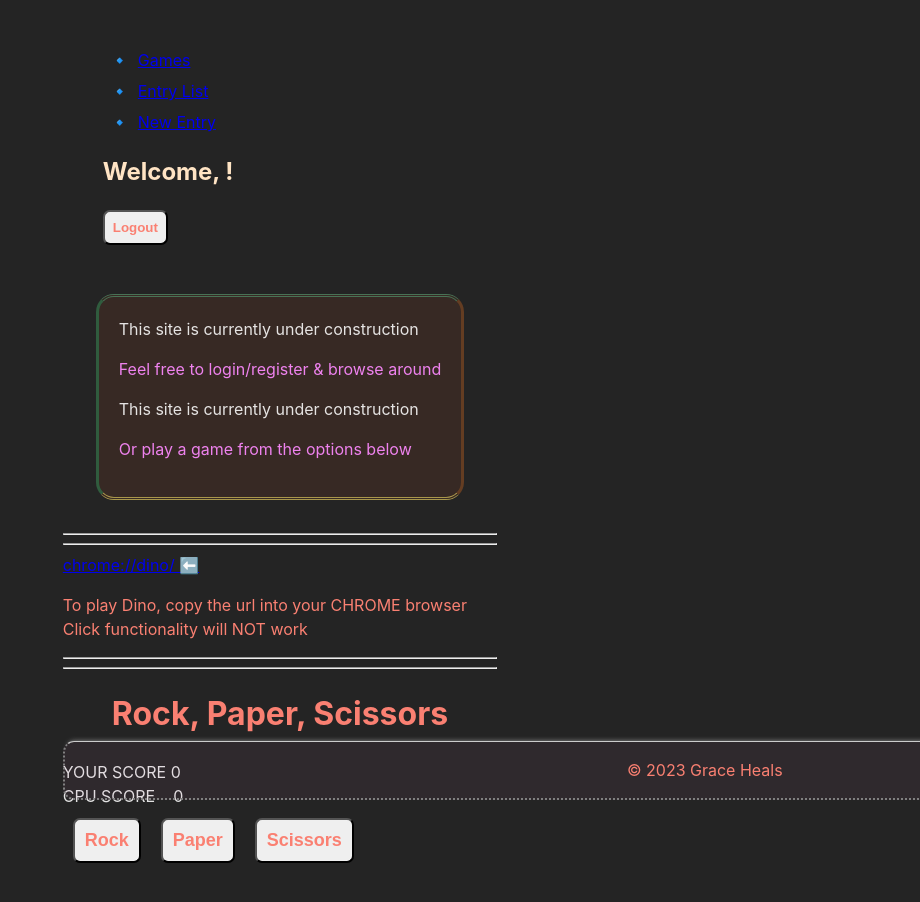
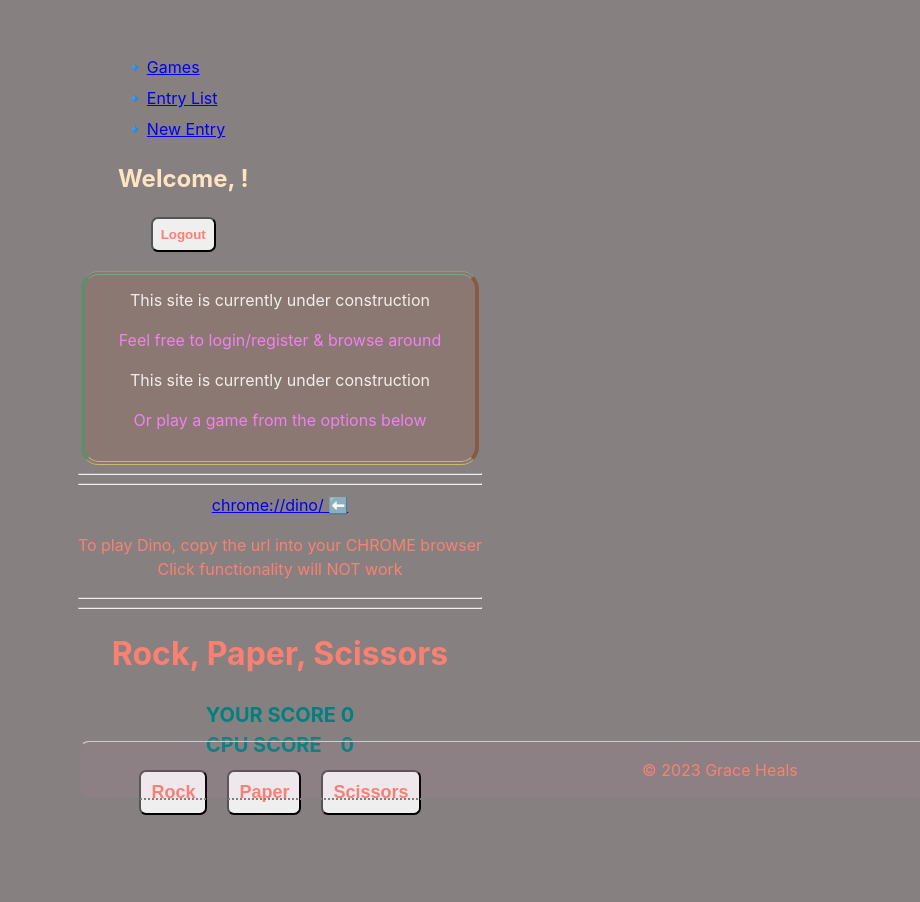
Before and after one commit to anickacodes/journal_app, a React (Vite) app: page /home in a window 1280 px wide. Shown: the top 902 px of the page, without its empty margins (360-1280 px from the left). After the commit the page ends 857 px from the top, so only its background shows below. Built offline with nearby package versions, Linux system fonts and the light colour scheme; sample sign-in values are in the browser's storage.

Commit message:
styling, layout

```diff
--- a/src/App.css
+++ b/src/App.css
@@ -2,5 +2,5 @@
   max-width: 1200px;
   margin: 0 auto;
   padding: 2rem;
-  /* text-align: center; */
+  text-align: center;
 }
--- a/src/Games/RPS.jsx
+++ b/src/Games/RPS.jsx
@@ -29,10 +29,18 @@ const RPS = () => {
   }
     const handleRoundEnd = () => {
       if (points.user >= 5) {
-        setResult(`Congratulations! You win the game! Your score: ${points.user}, CPU score: ${points.cpu}`);
+        setResult(<div>
+          Congratulations! You win the game!
+          <br />
+          Your Score: {points.user} | CPU score: {points.cpu}
+        </div>);
         setPoints((prevPoints) => ({ ...prevPoints, user: 0, cpu: 0 }));
       } else if (points.cpu >= 5) {
-        setResult(`Sorry, you lost the game. Better luck next time! CPU score: ${points.cpu} Your score: ${points.user}`);
+        setResult(<div>
+          Sorry, you lost the game. Better luck next time!
+          <br />
+          Your Score: {points.user} | CPU score: {points.cpu}
+        </div>);
         setPoints((prevPoints) => ({ ...prevPoints, user: 0, cpu: 0 }));
       } else {
         setResult(null);
@@ -44,8 +52,10 @@ const RPS = () => {
   return (
     <div>
       <h1>Rock, Paper, Scissors</h1>
+      <div className="scores_container" style={{fontSize:20, color: 'teal', fontWeight: 'bold', textShadow: 'unset'}}>
       <div>YOUR SCORE {points.user}</div>
       <div>CPU SCORE &nbsp;&nbsp; {points.cpu}</div>
+      </div>
       <button
         style={{
           fontSize: "18px",
@@ -90,7 +100,7 @@ const RPS = () => {
       </button>
       {result && (
         <div>
-          <p id="result">{result}</p>
+          <p id="result" style={{ fontSize: 19, color: 'salmon', marginTop: '10px' }}>{result}</p>
           <button
             onClick={() => {
               setPoints({ user: 0, cpu: 0 });
--- a/src/index.css
+++ b/src/index.css
@@ -5,7 +5,7 @@
 
   color-scheme: light dark;
   color: rgba(255, 255, 255, 0.87);
-  background-color: #242424;
+  background-color: #2d202091;
 
   font-synthesis: none;
   text-rendering: optimizeLegibility;
--- a/src/styles/Home.css
+++ b/src/styles/Home.css
@@ -2,9 +2,9 @@
     display: flex;
     flex-direction: column;
     align-items: center;
-    margin: 33px;
-    padding: 20px;
-    border-width: 3px;
+    margin: 3px;
+    padding: 13px;
+    border-width: 4px;
     border-radius: 18px;
     border-style: double outset;
     background-color: rgba(175, 74, 40, 0.136);
--- a/src/styles/NavBar.css
+++ b/src/styles/NavBar.css
@@ -1,4 +1,4 @@
-.nav {
+nav {
     display: flex;
     justify-content: space-between;
 }
@@ -24,10 +24,10 @@ button:hover {
 li::before {
 
     content: '🔹';
-    margin-right: 8px;
+    margin-right: 2px;
 }
 
-li:hover {
+a:hover {
     color: salmon;
-    font: 3px;
+    font-size: 18px;
 }
```
Also changed, not shown: src/styles/LogIn.css (line endings or trailing spaces).
